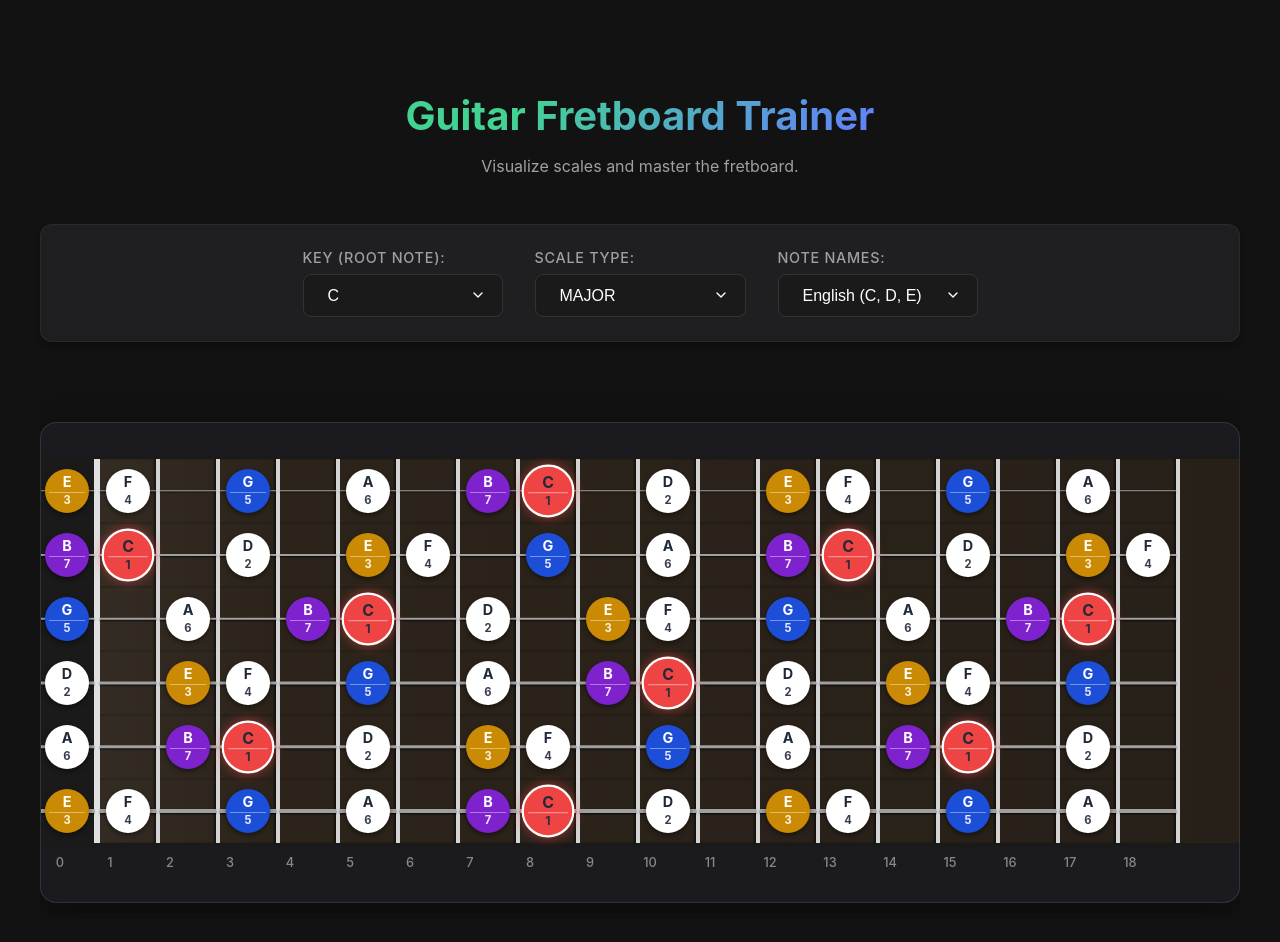
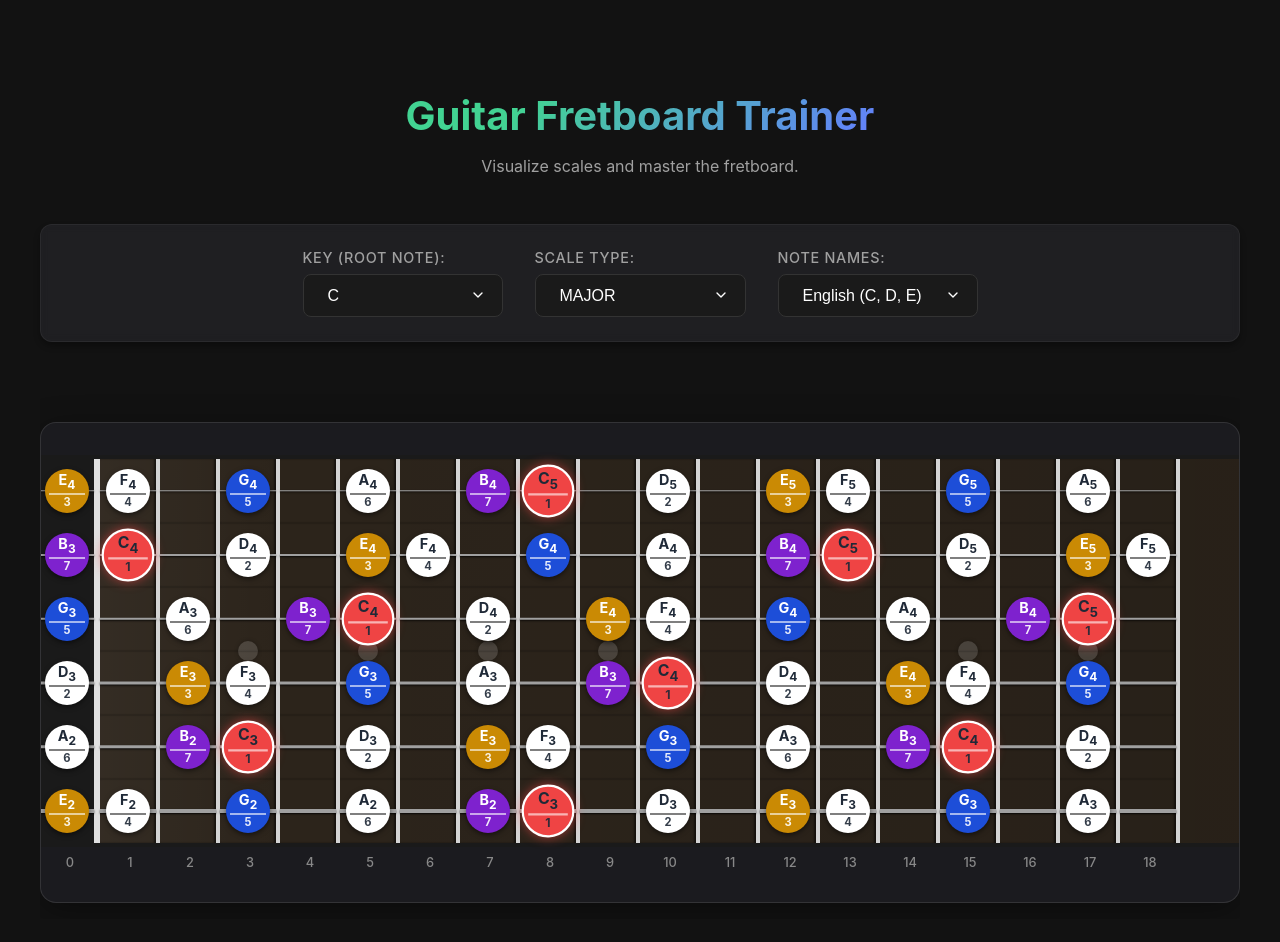
Before and after one commit to francisco-ebi/fretboard-trainer, a React (Vite) app: page / in a window 1280 px wide. Shown: the top 942 px of the page. Built offline with nearby package versions, Linux system fonts and the light colour scheme.

Commit message:
feat: scientific notation for notes, visual updates

```diff
--- a/src/components/Fretboard.css
+++ b/src/components/Fretboard.css
@@ -177,8 +177,17 @@
 .note-separator {
     width: 80%;
     border: none;
-    border-top: 1px solid rgba(255, 255, 255, 0.4);
+    border-top: 2px solid rgba(0, 0, 0, 0.5);
+    /* Bolder and dark for default white bg */
     margin: 2px 0;
+}
+
+/* Override separator color for colored backgrounds */
+.interval-3 .note-separator,
+.interval-5 .note-separator,
+.interval-7 .note-separator,
+.root-note .note-separator {
+    border-top: 2px solid rgba(255, 255, 255, 0.6);
 }
 
 .note-interval {
@@ -212,7 +221,7 @@
 }
 
 .fret-number:first-child {
-    width: 40px;
+    width: 60px;
     /* Match nut width */
 }
 
--- a/src/components/Fretboard.tsx
+++ b/src/components/Fretboard.tsx
@@ -1,5 +1,5 @@
 import React, { useEffect, useRef, useState } from 'react';
-import { getNoteAtPosition, getNoteName, getInterval, type Note, type NamingSystem } from '../utils/musicTheory';
+import { getNoteAtPosition, getNoteName, getInterval, getOctave, type Note, type NamingSystem } from '../utils/musicTheory';
 import './Fretboard.css';
 
 interface FretboardProps {
@@ -10,6 +10,8 @@ interface FretboardProps {
 
 const STRINGS = 6;
 const FRETS = 18; // 0 (open) to 18
+const INLAY_FRETS = [3, 5, 7, 9, 15, 17];
+const DOUBLE_INLAY_FRETS = [12];
 
 // Helper hook to track previous value
 function usePrevious<T>(value: T): T | undefined {
@@ -26,9 +28,10 @@ interface NoteMarkerProps {
     namingSystem: NamingSystem;
     interval: string | null;
     shouldShake: boolean;
+    octave: number;
 }
 
-const NoteMarker: React.FC<NoteMarkerProps> = ({ note, isRoot, namingSystem, interval, shouldShake }) => {
+const NoteMarker: React.FC<NoteMarkerProps> = ({ note, isRoot, namingSystem, interval, shouldShake, octave }) => {
     const [shaking, setShaking] = useState(false);
 
     useEffect(() => {
@@ -50,7 +53,7 @@ const NoteMarker: React.FC<NoteMarkerProps> = ({ note, isRoot, namingSystem, int
 
     return (
         <div className={`note-marker ${intervalClass} ${isRoot ? 'root-note' : ''} ${shaking ? 'shake' : ''}`}>
-            <span className="note-name">{getNoteName(note, namingSystem)}</span>
+            <span className="note-name">{getNoteName(note, namingSystem)}<sub className="note-octave">{octave}</sub></span>
             <hr className="note-separator" />
             <span className="note-interval">{interval}</span>
         </div>
@@ -91,15 +94,25 @@ const Fretboard: React.FC<FretboardProps> = ({ selectedRoot, scaleNotes, namingS
             const isNoteInScale = scaleNotes.includes(note);
             const isRoot = note === selectedRoot;
             const interval = isNoteInScale ? getInterval(selectedRoot, note) : null;
+            const octave = getOctave(stringIndex, fret);
 
             // Shake if context changed AND note was in previous scale
             const wasInScale = prevScaleNotes?.includes(note);
             const shouldShake = isNoteInScale && contextChanged && !!wasInScale;
 
+            // Inlay Logic
+            const isSingleInlay = INLAY_FRETS.includes(fret) && stringIndex === 3; // Render on G string, shift down
+            const isDoubleInlayTop = DOUBLE_INLAY_FRETS.includes(fret) && stringIndex === 4; // B string
+            const isDoubleInlayBottom = DOUBLE_INLAY_FRETS.includes(fret) && stringIndex === 1; // A string
+
             fretElements.push(
                 <div key={`fret-${stringIndex}-${fret}`} className={`fret ${fret === 0 ? 'open-string' : ''}`}>
                     {/* The string line itself */}
                     <div className="string-line"></div>
+
+                    {/* Inlay Dots */}
+                    {isSingleInlay && <div className="inlay-dot" style={{ top: '100%', transform: 'translate(-50%, -50%)' }} />}
+                    {(isDoubleInlayTop || isDoubleInlayBottom) && <div className="inlay-dot" />}
 
                     {/* The note marker */}
                     {isNoteInScale && (
@@ -109,6 +122,7 @@ const Fretboard: React.FC<FretboardProps> = ({ selectedRoot, scaleNotes, namingS
                             namingSystem={namingSystem}
                             interval={interval}
                             shouldShake={shouldShake}
+                            octave={octave}
                         />
                     )}
 
--- a/src/utils/musicTheory.ts
+++ b/src/utils/musicTheory.ts
@@ -113,3 +113,15 @@ export const getNoteAtPosition = (stringIndex: number, fretIndex: number): Note
     const chromaticIndex = (openStringNoteIndex + fretIndex) % 12;
     return CHROMATIC_SCALE[chromaticIndex];
 };
+
+/**
+ * Returns the octave for a specific string (1-6) and fret (0-15+).
+ * Based on Standard Tuning: E2, A2, D3, G3, B3, E4.
+ * C4 is middle C.
+ */
+const STRING_BASE_SEMITONES = [28, 33, 38, 43, 47, 52]; // Semitones from C0 for E2, A2, D3, G3, B3, E4
+
+export const getOctave = (stringIndex: number, fretIndex: number): number => {
+    const totalSemitones = STRING_BASE_SEMITONES[stringIndex] + fretIndex;
+    return Math.floor(totalSemitones / 12);
+};
```
